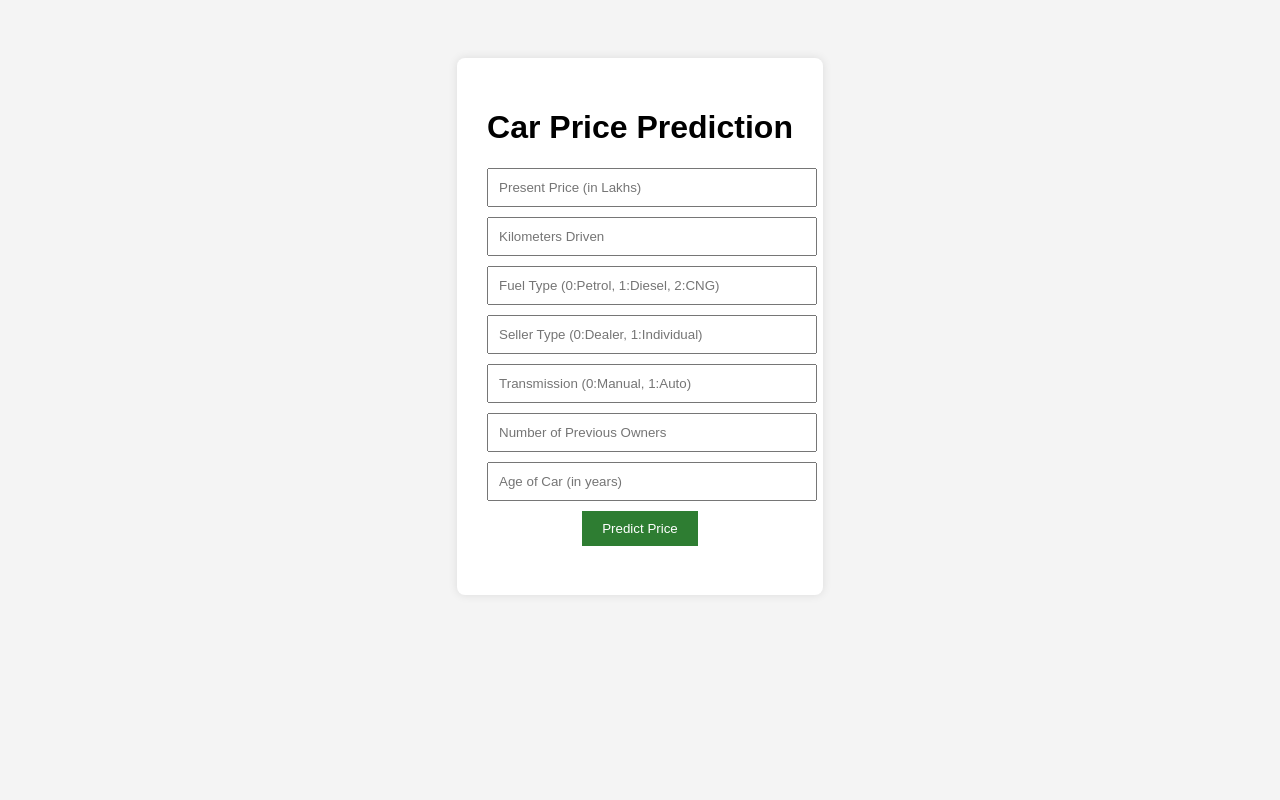
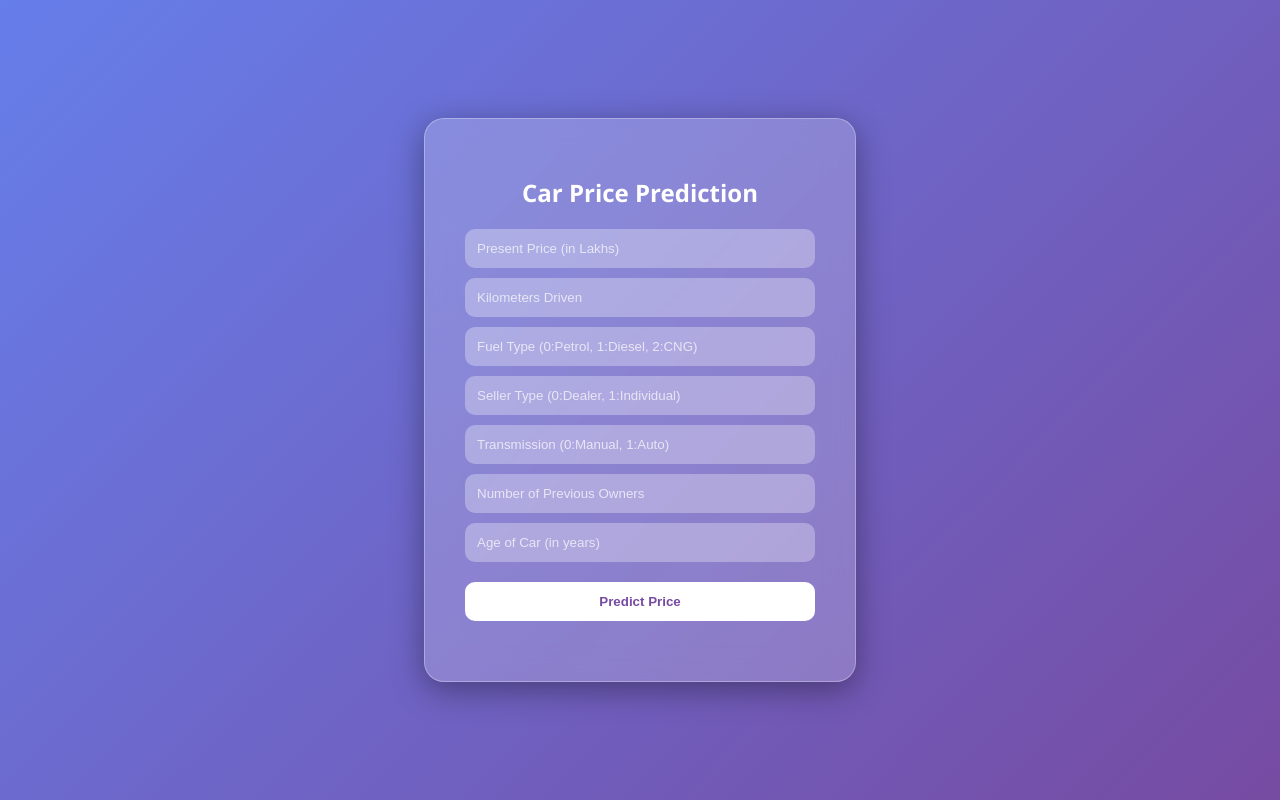
Before and after one commit to AR2706/Car-price-predictor, a Flask app: page / in a window 1280 px wide. Run offline with Flask 3, Linux system fonts and the light colour scheme; parts of the project's set-up code (start-up, migrations or seed data) failed here and were passed over.

Commit message:
Update style.css

```diff
--- a/static/style.css
+++ b/static/style.css
@@ -1,27 +1,56 @@
 body {
-    font-family: Arial, sans-serif;
-    background-color: #f4f4f4;
+    font-family: 'Segoe UI', Tahoma, Geneva, Verdana, sans-serif;
+    background: linear-gradient(135deg, #667eea 0%, #764ba2 100%);
+    background-attachment: fixed;
     display: flex;
     justify-content: center;
-    padding-top: 50px;
+    align-items: center;
+    height: 100vh;
+    margin: 0;
 }
+
 .container {
-    background: white;
-    padding: 30px;
-    border-radius: 8px;
-    box-shadow: 0 0 10px rgba(0,0,0,0.1);
+    /* Glassmorphism Effect */
+    background: rgba(255, 255, 255, 0.2);
+    backdrop-filter: blur(15px);
+    -webkit-backdrop-filter: blur(15px);
+    border: 1px solid rgba(255, 255, 255, 0.3);
+    padding: 40px;
+    border-radius: 20px;
+    box-shadow: 0 8px 32px 0 rgba(0, 0, 0, 0.37);
     text-align: center;
+    width: 350px;
+    color: white;
 }
+
+h1 { font-size: 24px; margin-bottom: 20px; }
+
 input {
     display: block;
     width: 100%;
     margin: 10px 0;
-    padding: 10px;
+    padding: 12px;
+    border: none;
+    border-radius: 10px;
+    background: rgba(255, 255, 255, 0.3);
+    color: white;
+    box-sizing: border-box;
 }
+
+input::placeholder { color: rgba(255, 255, 255, 0.7); }
+
 button {
-    background-color: #2e7d32;
-    color: white;
-    padding: 10px 20px;
+    background: #ffffff;
+    color: #764ba2;
+    padding: 12px 25px;
     border: none;
+    border-radius: 10px;
     cursor: pointer;
+    font-weight: bold;
+    margin-top: 10px;
+    width: 100%;
 }
+
+button:hover { background: #f0f0f0; }
+
+h3 { margin-top: 20px; color: #ffeb3b; }
```
